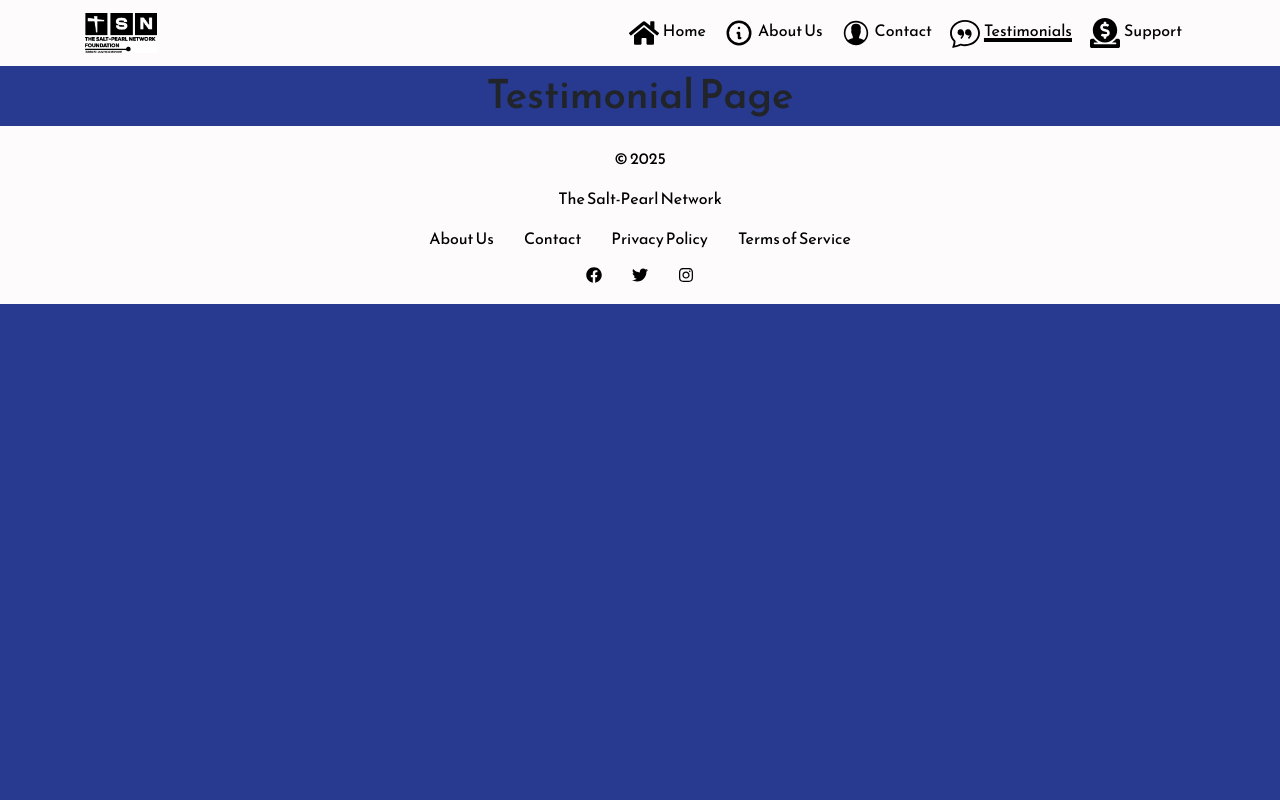
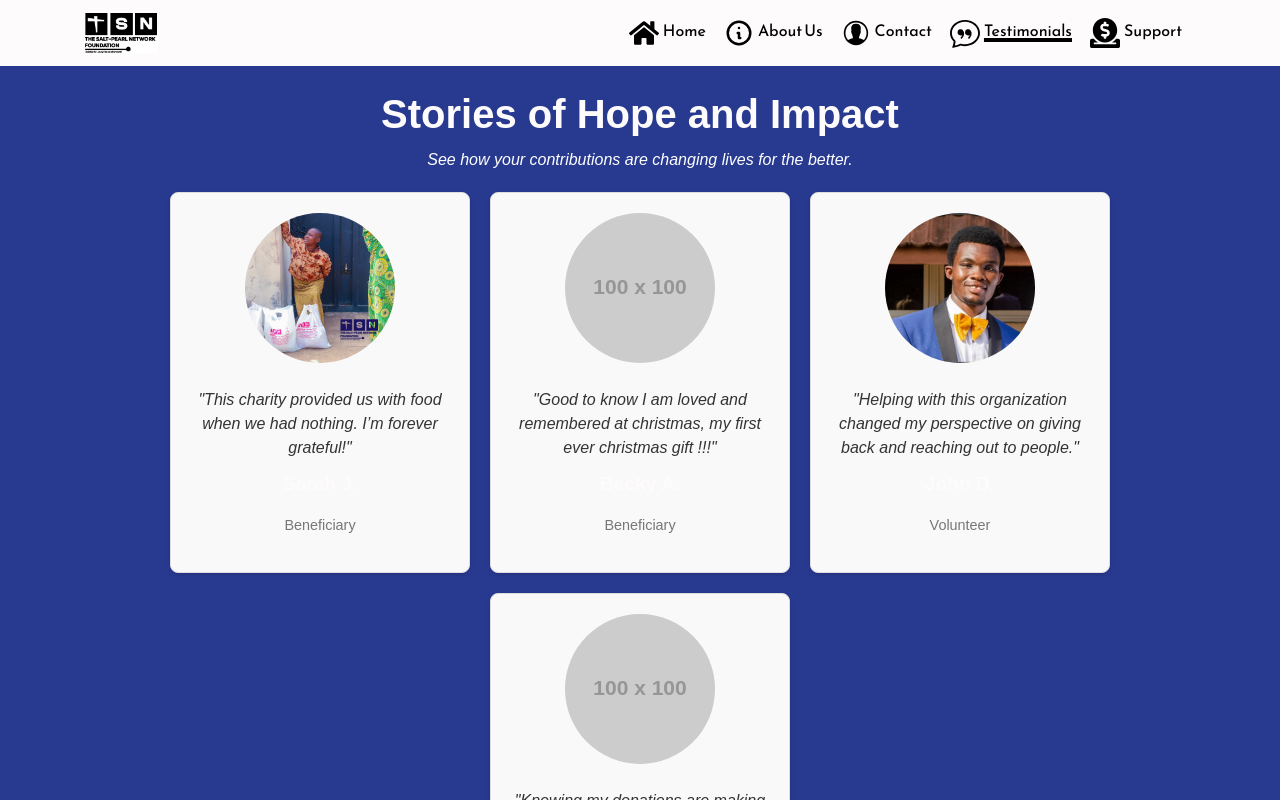
Before and after one commit to belovedpearl/saltpearlnetwork, a React (Create React App) app: page /testi in a window 1280 px wide. Shown: the top 800 px of the page. Built offline with nearby package versions, Linux system fonts and the light colour scheme.

Commit message:
Add testimonial page and style

```diff
--- a/src/App.js
+++ b/src/App.js
@@ -6,6 +6,7 @@ import HomePage from './pages/HomePage';
 import Footer from './components/Footer';
 import AboutUs from './pages/AboutUs';
 import ContactUs from './pages/ContactUs';
+import TestimonialPage from './pages/TestimonialPage';
 
 function App() {
     return (
@@ -36,7 +37,10 @@ function App() {
               />
               <Route
                   exact path="/testi"
-                  render = {() => <h1>Testimonial Page</h1>}
+                  render = {() => <TestimonialPage
+                    message= 'No results found. Adjust the search keyword'
+                    />
+                  }
               />
                <Route
                   exact path="/support"
--- /dev/null
+++ b/src/pages/TestimonialPage.js
@@ -0,0 +1,74 @@
+import React from 'react';
+import styles from '../styles/TestimonialPage.module.css';
+import img1 from '../assets/sp11.jpg'
+import img2 from '../assets/sp12.jpg'
+
+// Testimonial Component
+const Testimonial = ({ image, name, quote, role }) => {
+    return (
+        <div className={styles.testimonial}>
+            <img src={image} alt={`${name}`} className={styles.testimonialimg} />
+            <blockquote className={styles.testimonialquote} >"{quote}"</blockquote>
+            <p className={styles.testimonialname}>{name}</p>
+            <p className={styles.testimonialrole}>{role}</p>
+        </div>
+    );
+};
+
+// Sample Testimonial Data
+const testimonials = [
+  {
+    name: 'Sarah J.',
+    role: 'Beneficiary',
+    quote: 'This charity provided us with food when we had nothing. I’m forever grateful!',
+    image: img1, // To be replaced with images
+  },
+  {
+    name: 'Becky A.',
+    role: 'Beneficiary',
+    quote: 'Good to know I am loved and remembered at christmas, my first ever christmas gift !!!',
+    image: 'https://via.placeholder.com/100', // To be replaced with images
+  },
+  {
+    name: 'John D.',
+    role: 'Volunteer',
+    quote: 'Helping with this organization changed my perspective on giving back and reaching out to people.',
+    image: img2, // To be replaced with images
+  },
+  {
+    name: 'Emily R.',
+    role: 'Donor',
+    quote: 'Knowing my donations are making a difference fills me with joy.',
+    image: 'https://via.placeholder.com/100', // To be replaced with images
+  },
+];
+
+// Main Testimonial Page
+const TestimonialPage = () => {
+  return (
+    <div className={styles.testimonialpage}>
+      <header className={styles.testimonialheader}>
+        <h1>Stories of Hope and Impact</h1>
+        <p>See how your contributions are changing lives for the better.</p>
+      </header>
+
+      <div className={styles.testimonialcontainer}>
+        {testimonials.map((testimonial, index) => (
+          <Testimonial
+            key={index}
+            image={testimonial.image}
+            name={testimonial.name}
+            quote={testimonial.quote}
+            role={testimonial.role}
+          />
+        ))}
+      </div>
+
+      <footer className={styles.testimonialfooter}>
+        <p>Want to make a difference? <a href="/support">Donate now</a> or <a href="/volunteer">Join us as a volunteer!</a></p>
+      </footer>
+    </div>
+  );
+};
+
+export default TestimonialPage;
--- /dev/null
+++ b/src/styles/TestimonialPage.module.css
@@ -0,0 +1,76 @@
+.testimonialpage {
+    font-family: Arial, sans-serif;
+    padding: 20px;
+    text-align: center;
+    color: rgb(253, 251, 251);
+  }
+
+  .testimonialheader h1 {
+    font-size: 2.5em;
+    margin-bottom: 10px;
+    font-weight: 900;
+  }
+
+  .testimonialheader p {
+    font-size: 1em;
+    color: white;
+    font-style: italic;
+  }
+
+  .testimonialcontainer {
+    display: flex;
+    flex-wrap: wrap;
+    justify-content: center;
+    gap: 20px;
+    margin-top: 20px;
+  }
+
+  .testimonial {
+    background: #f9f9f9;
+    border: 1px solid #ddd;
+    border-radius: 8px;
+    padding: 20px;
+    width: 300px;
+    text-align: center;
+    box-shadow: 0 2px 5px rgba(0, 0, 0, 0.1);
+  }
+
+  .testimonialimg {
+    border-radius: 50%;
+    width: 150px;
+    height: 150px;
+    object-fit: cover;
+    margin-bottom: 15px;
+  }
+
+  .testimonialquote {
+    font-style: italic;
+    font-size: 1em;
+    margin: 10px 0;
+    color: #333;
+  }
+
+  .testimonialname {
+    font-weight: bold;
+    font-size: 1.2em;
+    margin-top: 10px;
+  }
+
+  .testimonialrole {
+    color: #777;
+    font-size: 0.9em;
+  }
+
+  .testimonialfooter {
+    margin-top: 40px;
+    font-size: 1em;
+  }
+
+  .testimonialfooter a {
+    color: #007BFF;
+    text-decoration: none;
+  }
+
+  .testimonialfooter a:hover {
+    text-decoration: underline;
+  }
```
Also changed, not shown: src/assets/sp11.jpg (added), src/assets/sp12.jpg (added).
